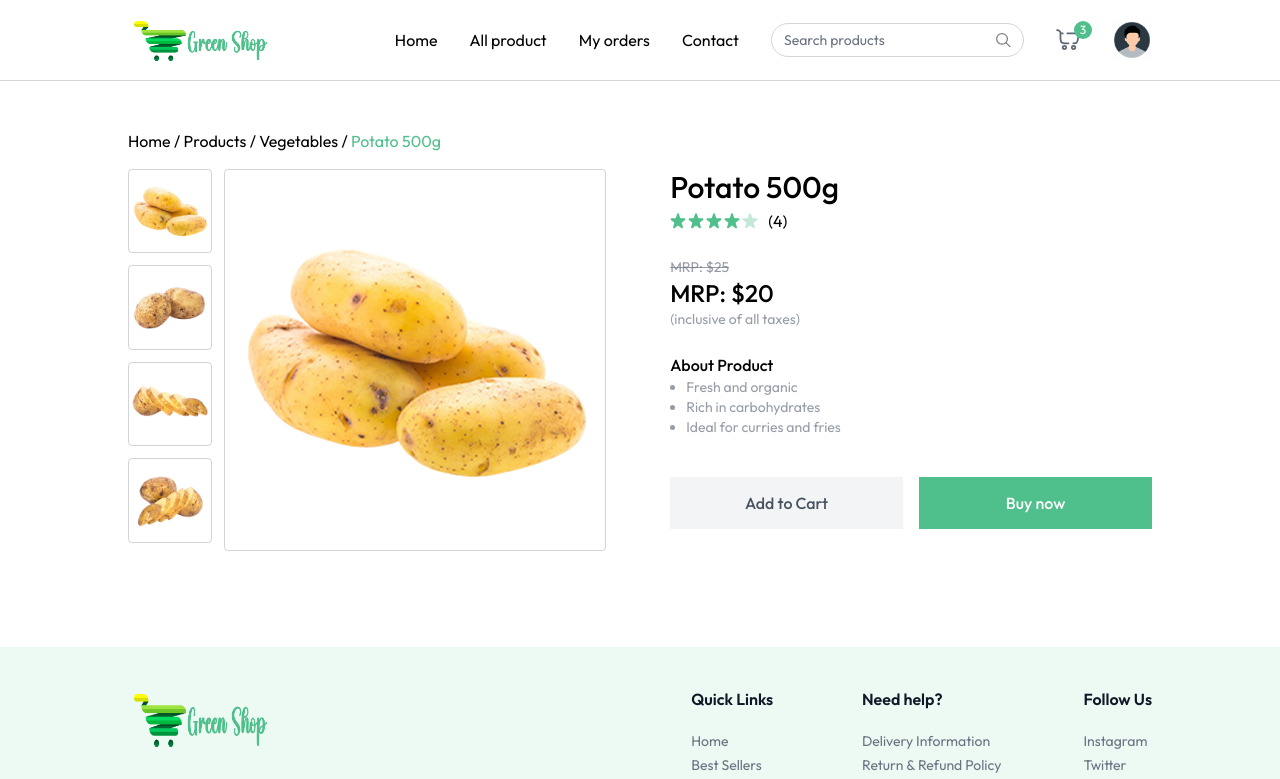
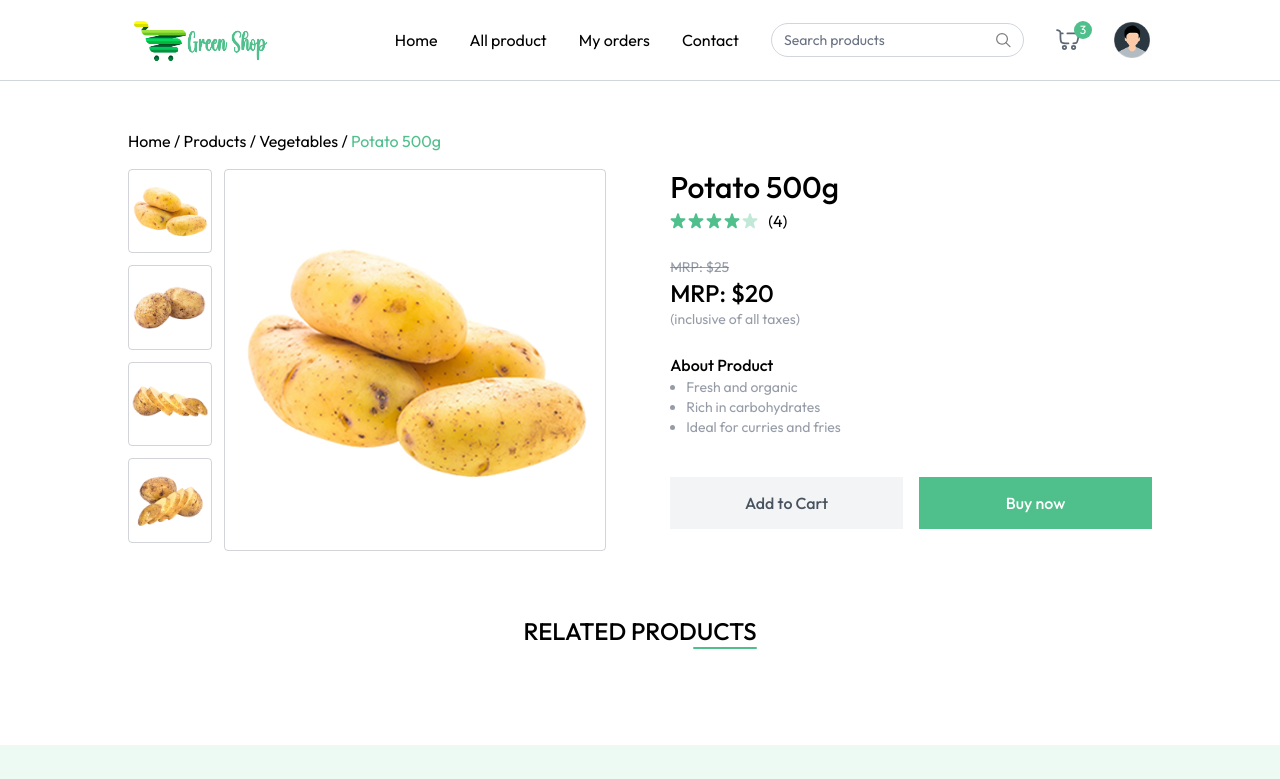
Before and after one commit to JulianaTonu/GreenShop, a React (Vite) app in the folder client/: page /products/vegetables/gd46g23h in a window 1280 px wide. Shown: the top 779 px of the page. Built offline with nearby package versions, Linux system fonts and the light colour scheme.

Commit message:
relatedproduct

```diff
--- a/client/src/components/ProductDetails.jsx
+++ b/client/src/components/ProductDetails.jsx
@@ -90,6 +90,18 @@ const ProductDetails = () => {
                 </div>
             </div>
 
+
+            {/* //Related Product  */}
+
+            <div className='mt-16 flex flex-col items-center m-auto'>
+                <div className='flex flex-col items-end w-max'>
+                    <p className='text-2xl font-medium uppercase'>Related Products</p>
+                    <div className='w-16 h-0.5 bg-primary rounded-full'></div>
+                </div>
+            </div>
+
+
+
         </div>
     );
 };
```
